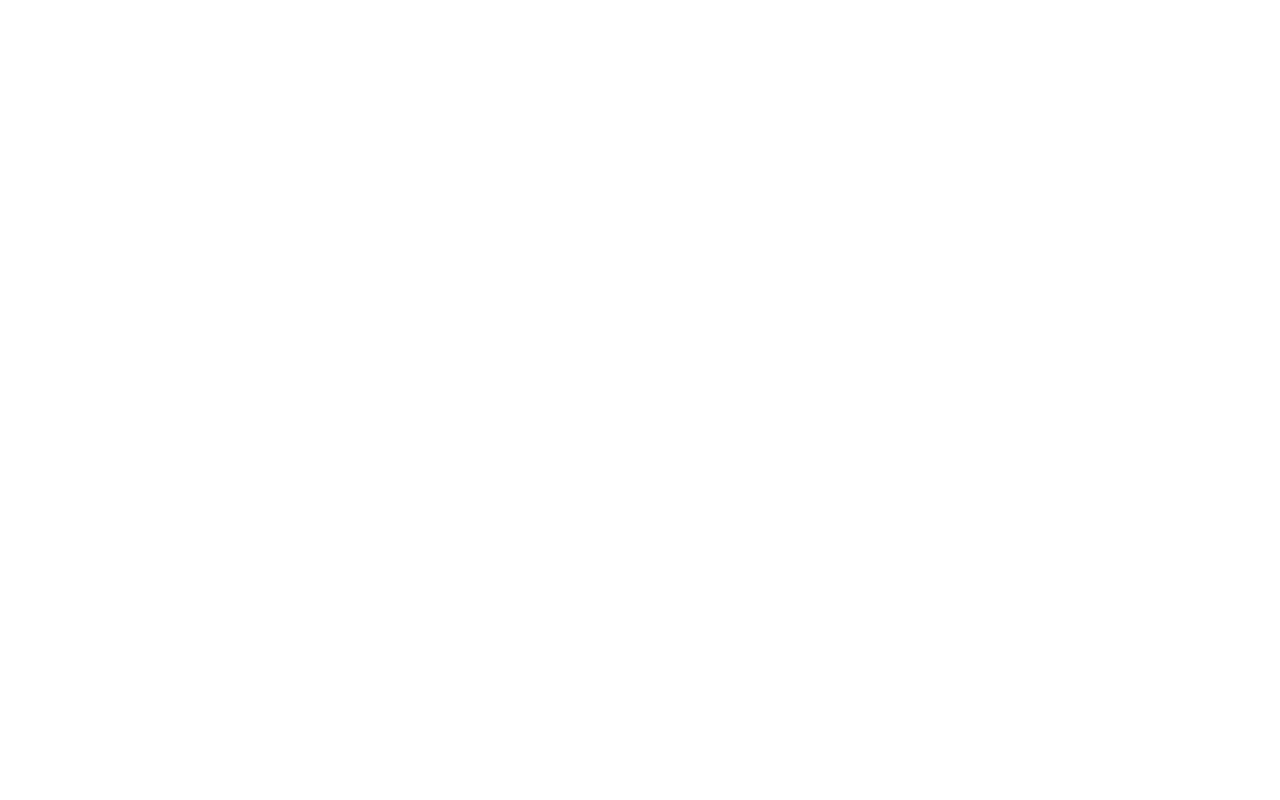
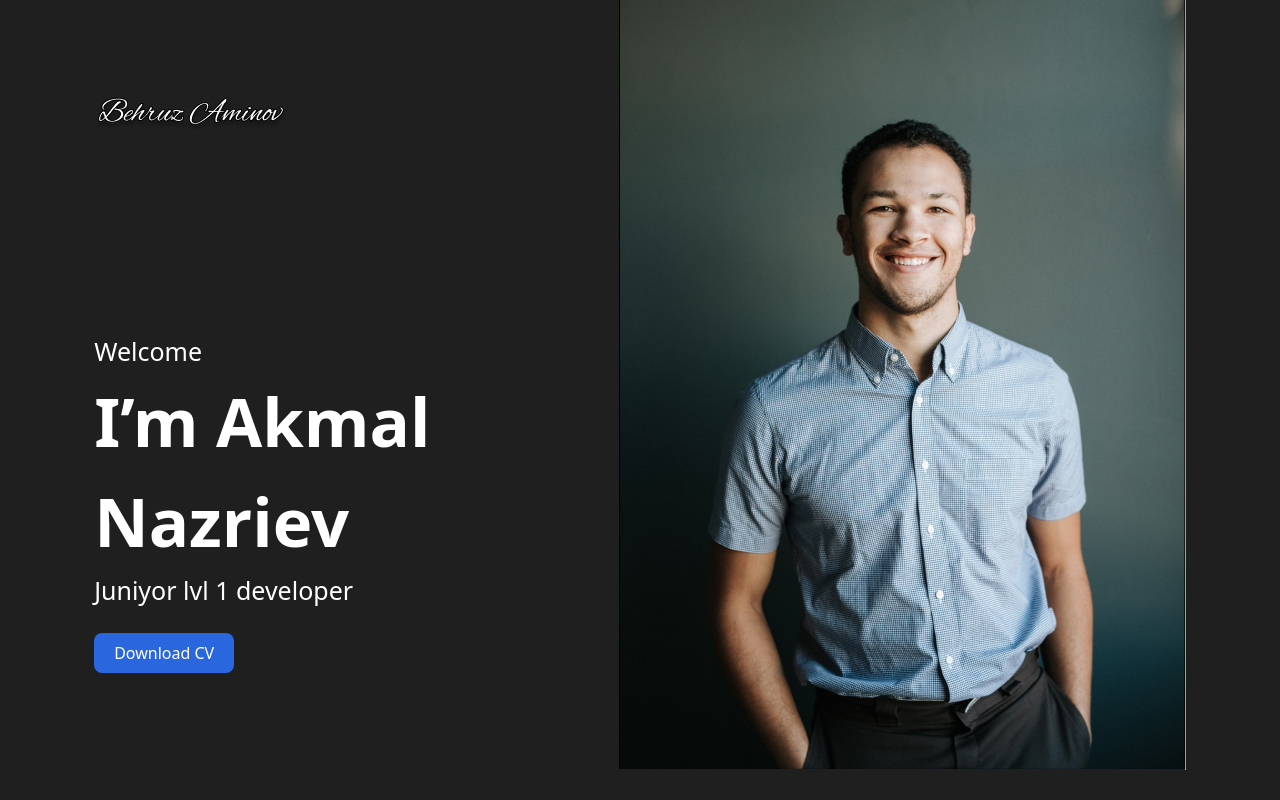
Before and after one commit to Nasledie3322/2nAFARA, a website: page src/index.html in a window 1280 px wide. Drawn offline with nearby package versions, Linux system fonts and the light colour scheme; files that its build step writes are made by us from their sources.

Commit message:
main 1commit 1cektor

```diff
--- a/src/index.html
+++ b/src/index.html
@@ -6,7 +6,31 @@
     <title>Document</title>
     <link rel="stylesheet" href="./output.css">
 </head>
-<body>
-
+<body class="bg-[#1F1F1F] text-[white]">
+    <div class="xl:flex hidden items-center justify-around">
+    <div class="flex flex-col gap-[200px]">
+        <div>
+        <img src="/Behruz Aminov.png" alt="">
+        </div>
+        <div>
+        <h1 class="text-[25px]">Welcome </h1>
+        <h1 class="text-[67px] font-bold">I’m Akmal<br> Nazriev</h1>
+        <h1 class="text-[25px]">Juniyor lvl 1 developer</h1><br>
+        <button class="px-5 py-2 rounded-lg bg-[#2A67DE]">Download CV</button>
+        </div>
+    </div>
+    <div>
+        <img src="/unsplash_OhKElOkQ3RE.jpg" alt="">
+    </div>
+    </div>
+    <div class="xl:hidden flex flex-col justify-center items-center text-center">
+    <div class="text-center">
+        <img src="/unsplash_OhKElOkQ3RE.png" alt="">
+        <h1 class="text-[25px]">Welcome </h1>
+        <h1 class="text-[67px] font-bold">I’m Akmal<br> Nazriev</h1>
+        <h1 class="text-[25px]">Juniyor lvl 1 developer</h1><br>
+        <button class="px-5 py-2 rounded-lg bg-[#2A67DE]">Download CV</button>
+    </div>
+    </div>
 </body>
 </html>
```
Also changed, not shown: Behruz Aminov.png (added), unsplash_OhKElOkQ3RE.jpg (added), unsplash_OhKElOkQ3RE.png (added).
